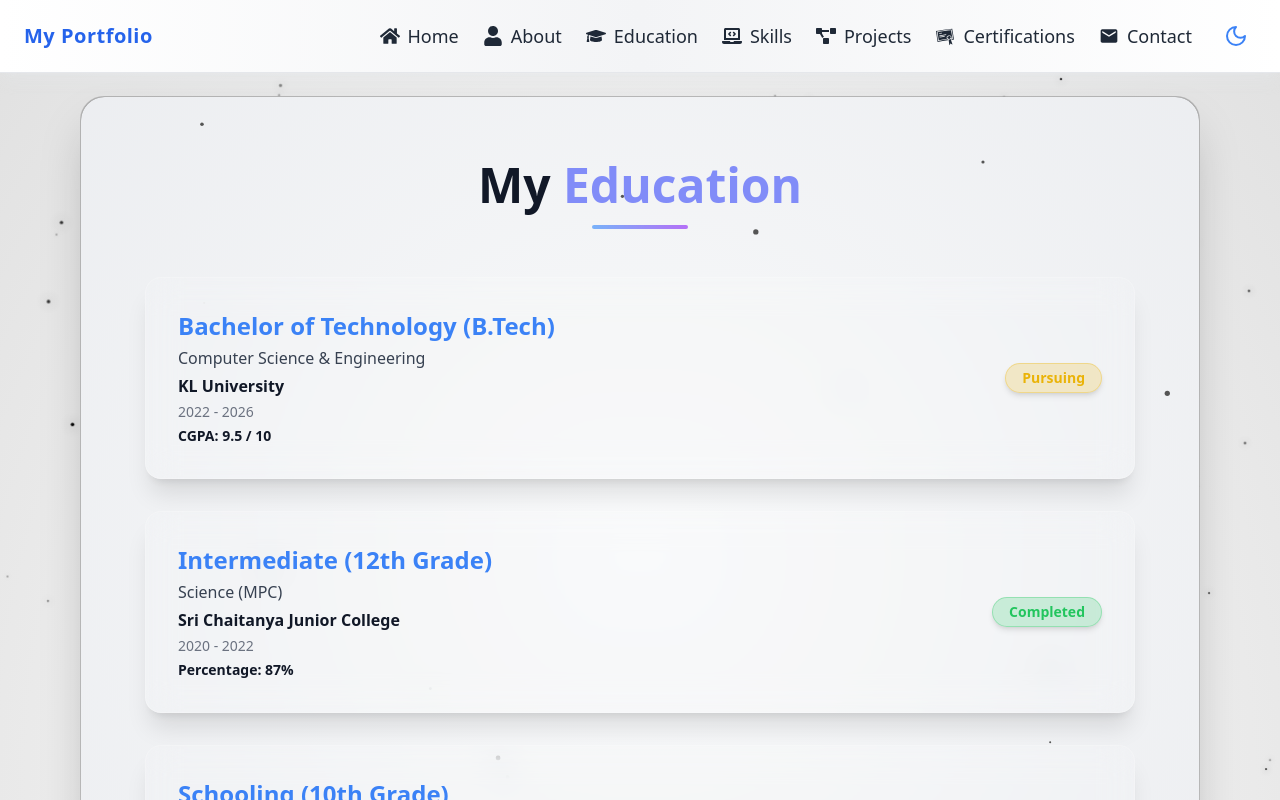
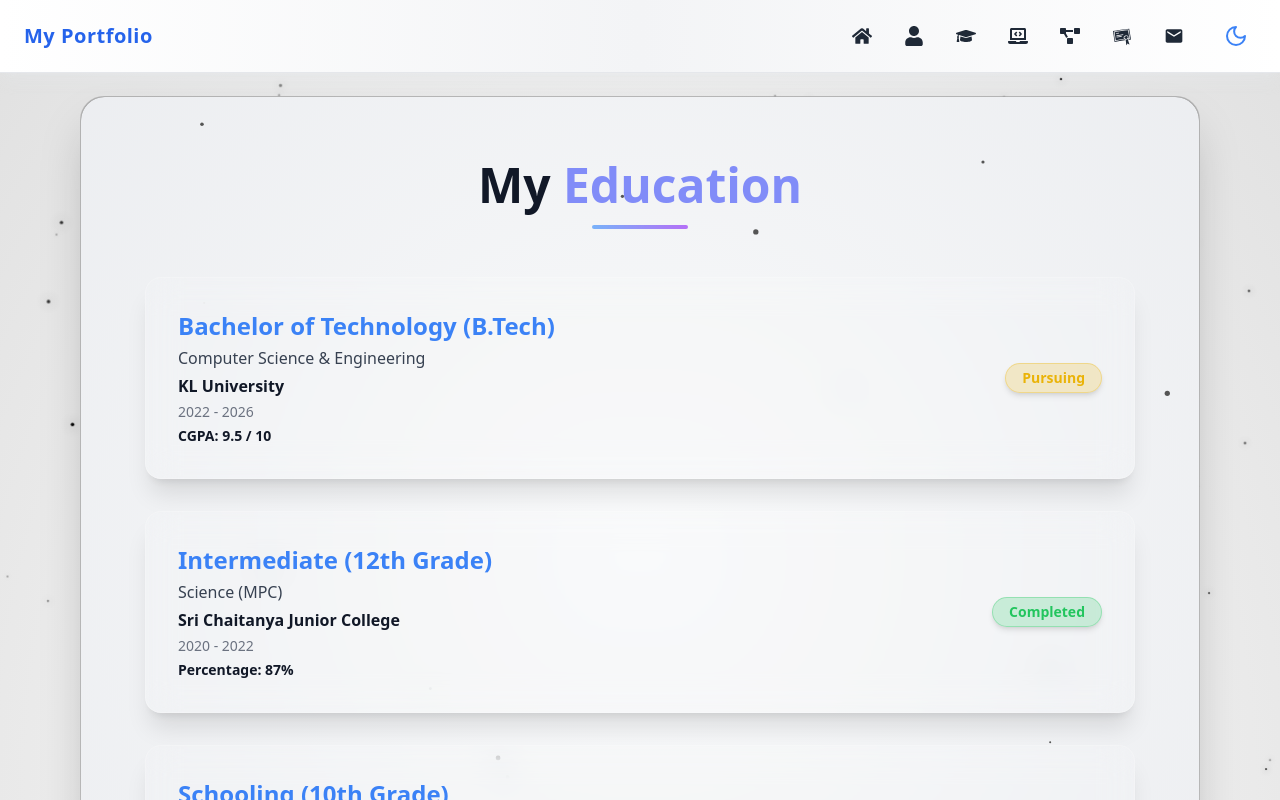
Before and after one commit to DevaseeshKumar/Devaseesh-portfolio, a React (Vite) app in the folder portfolio/: page /education in a window 1280 px wide. Shown: the top 800 px of the page. Built offline with nearby package versions, Linux system fonts and the light colour scheme.

Commit message:
navbar updated

```diff
--- a/portfolio/src/components/Navbar.jsx
+++ b/portfolio/src/components/Navbar.jsx
@@ -36,13 +36,20 @@ const Navbar = () => {
   }, [isDark]);
 
   const navLinks = [
-    { to: "hero", label: "Home", icon: <FaHome /> },
-    { to: "about", label: "About", icon: <FaUser /> },
-    { to: "education", label: "Education", icon: <FaGraduationCap /> },
-    { to: "skills", label: "Skills", icon: <FaLaptopCode /> },
-    { to: "projects", label: "Projects", icon: <FaProjectDiagram /> },
-    { to: "certifications", label: "Certifications", icon: <GiDiploma /> },
-    { to: "contact", label: "Contact", icon: <MdEmail /> },
+    // { to: "hero", label: "Home", icon: <FaHome /> },
+    // { to: "about", label: "About", icon: <FaUser /> },
+    // { to: "education", label: "Education", icon: <FaGraduationCap /> },
+    // { to: "skills", label: "Skills", icon: <FaLaptopCode /> },
+    // { to: "projects", label: "Projects", icon: <FaProjectDiagram /> },
+    // { to: "certifications", label: "Certifications", icon: <GiDiploma /> },
+    // { to: "contact", label: "Contact", icon: <MdEmail /> },
+    { to: "hero", icon: <FaHome /> },
+    { to: "about", icon: <FaUser /> },
+    { to: "education", icon: <FaGraduationCap /> },
+    { to: "skills", icon: <FaLaptopCode /> },
+    { to: "projects", icon: <FaProjectDiagram /> },
+    { to: "certifications", icon: <GiDiploma /> },
+    { to: "contact", icon: <MdEmail /> },
   ];
 
   return (
```
